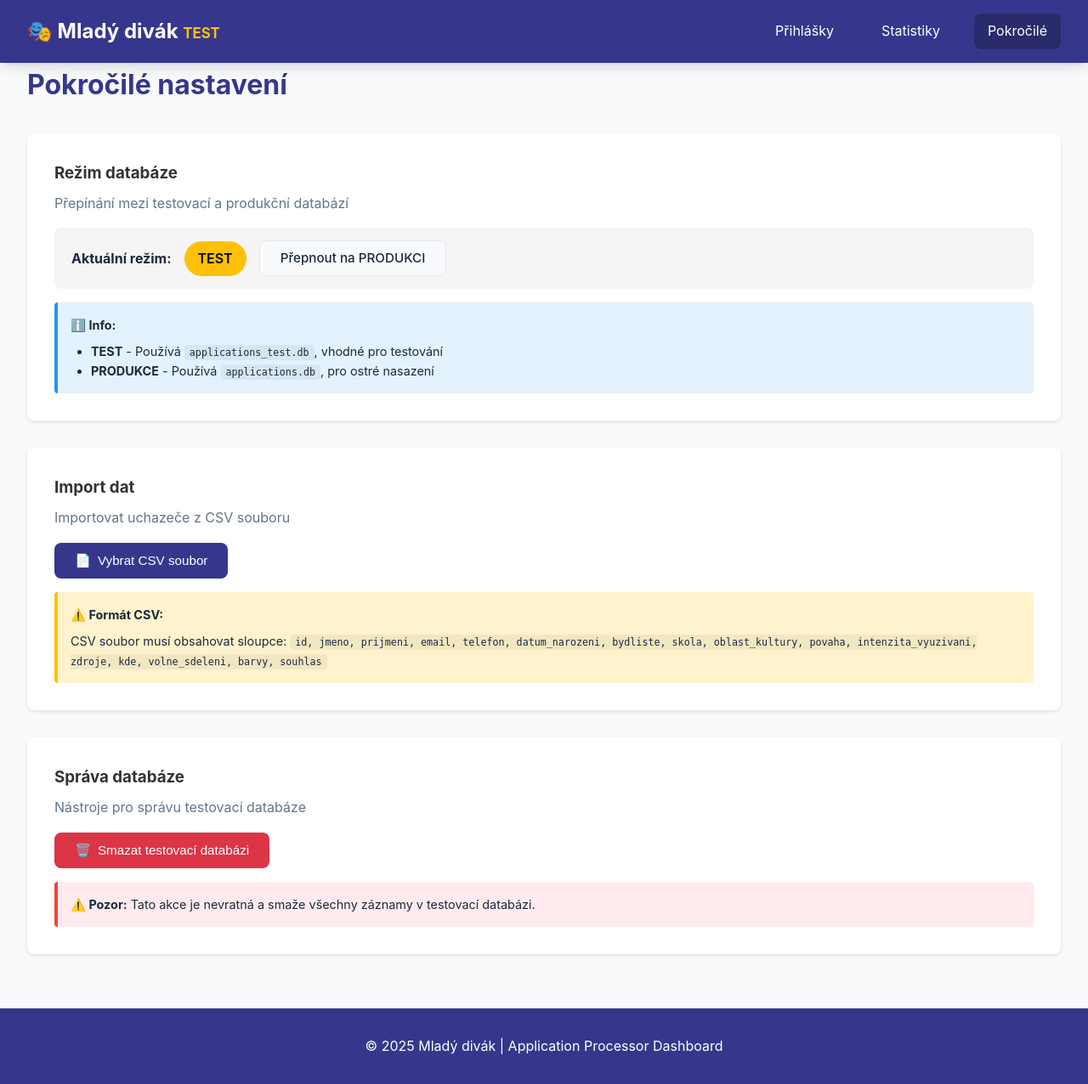
After one commit to dinkotom/md_application_processor, a Flask app: page /advanced in a window 1280 px wide. The commit adds this page. Shown: the whole page at 85% size. Run offline with Flask 3, Linux system fonts and the light colour scheme.

Commit message:
Feat: Advanced tab, App Received field, Sorting, Card Preview

```diff
--- /dev/null
+++ b/templates/advanced.html
@@ -0,0 +1,228 @@
+{% extends "base.html" %}
+
+{% block title %}Pokročilé - Mladý divák{% endblock %}
+
+{% block content %}
+<div class="page-header">
+    <h2>Pokročilé nastavení</h2>
+</div>
+
+<!-- Mode Switcher Section -->
+<div class="settings-section">
+    <h3>Režim databáze</h3>
+    <p class="subtitle">Přepínání mezi testovací a produkční databází</p>
+
+    <div class="mode-switcher"
+        style="display: flex; align-items: center; gap: 15px; background: #f5f5f5; padding: 15px 20px; border-radius: 8px; margin-top: 1rem;">
+        <span style="font-weight: bold;">Aktuální režim:</span>
+        {% if current_mode == 'production' %}
+        <span class="badge"
+            style="background-color: #dc3545; color: white; font-size: 1em; padding: 8px 16px;">PRODUKCE</span>
+        <a href="{{ url_for('switch_mode', mode='test') }}" class="btn btn-secondary">Přepnout na TEST</a>
+        {% else %}
+        <span class="badge"
+            style="background-color: #ffc107; color: black; font-size: 1em; padding: 8px 16px;">TEST</span>
+        <a href="{{ url_for('switch_mode', mode='production') }}" class="btn btn-secondary">Přepnout na PRODUKCI</a>
+        {% endif %}
+    </div>
+
+    <div class="info-box"
+        style="margin-top: 1rem; padding: 15px; background: #e3f2fd; border-left: 4px solid #2196f3; border-radius: 4px;">
+        <p style="margin: 0;"><strong>ℹ️ Info:</strong></p>
+        <ul style="margin: 0.5rem 0 0 1.5rem; padding: 0;">
+            <li><strong>TEST</strong> - Používá <code>applications_test.db</code>, vhodné pro testování</li>
+            <li><strong>PRODUKCE</strong> - Používá <code>applications.db</code>, pro ostré nasazení</li>
+        </ul>
+    </div>
+</div>
+
+<!-- CSV Import Section -->
+<div class="settings-section" style="margin-top: 2rem;">
+    <h3>Import dat</h3>
+    <p class="subtitle">Importovat uchazeče z CSV souboru</p>
+
+    <form id="csvUploadForm" enctype="multipart/form-data" style="margin-top: 1rem;">
+        <input type="file" id="csvFileInput" name="csv_file" accept=".csv" style="display: none;"
+            onchange="handleCSVUpload(event)">
+        <button type="button" class="btn btn-primary" onclick="document.getElementById('csvFileInput').click()">
+            <span style="margin-right: 0.5rem;">📄</span> Vybrat CSV soubor
+        </button>
+    </form>
+
+    <div class="info-box"
+        style="margin-top: 1rem; padding: 15px; background: #fff3cd; border-left: 4px solid #ffc107; border-radius: 4px;">
+        <p style="margin: 0;"><strong>⚠️ Formát CSV:</strong></p>
+        <p style="margin: 0.5rem 0 0 0;">CSV soubor musí obsahovat sloupce:
+            <code>id, jmeno, prijmeni, email, telefon, datum_narozeni, bydliste, skola, oblast_kultury, povaha, intenzita_vyuzivani, zdroje, kde, volne_sdeleni, barvy, souhlas</code>
+        </p>
+    </div>
+</div>
+
+<!-- Database Management Section (Test mode only) -->
+{% if current_mode != 'production' %}
+<div class="settings-section" style="margin-top: 2rem;">
+    <h3>Správa databáze</h3>
+    <p class="subtitle">Nástroje pro správu testovací databáze</p>
+
+    <button type="button" class="btn" style="background-color: #dc3545; color: white; margin-top: 1rem;"
+        onclick="openClearDbModal()">
+        <span style="margin-right: 0.5rem;">🗑️</span> Smazat testovací databázi
+    </button>
+
+    <div class="info-box"
+        style="margin-top: 1rem; padding: 15px; background: #ffebee; border-left: 4px solid #f44336; border-radius: 4px;">
+        <p style="margin: 0;"><strong>⚠️ Pozor:</strong> Tato akce je nevratná a smaže všechny záznamy v testovací
+            databázi.</p>
+    </div>
+</div>
+{% endif %}
+
+<!-- Clear DB Confirmation Modal -->
+<div id="clearDbModal" class="modal-overlay">
+    <div class="modal">
+        <div class="modal-title">⚠️ Smazat databázi?</div>
+        <div class="modal-body">
+            <p>Opravdu chcete smazat <strong>celou testovací databázi</strong>?</p>
+            <p style="color: #dc3545;">Tato akce je nevratná a smaže všechny přihlášky v testovacím režimu.</p>
+        </div>
+        <div class="modal-actions">
+            <button class="btn btn-secondary" onclick="closeClearDbModal()">Zrušit</button>
+            <form id="clearDbForm" action="{{ url_for('clear_database') }}" method="POST" style="display: inline;">
+                <button type="button" class="btn" style="background-color: #dc3545; color: white;"
+                    onclick="submitClearDb()">Ano, smazat vše</button>
+            </form>
+        </div>
+    </div>
+</div>
+
+<!-- Import Confirmation Modal -->
+<div id="importModal" class="modal-overlay">
+    <div class="modal">
+        <div class="modal-title">Potvrzení importu</div>
+        <div class="modal-body">
+            <p><span id="importSource">CSV soubor</span> obsahuje <strong id="importTotal">0</strong> záznamů.</p>
+            <p>Bude importováno: <strong id="importNew" style="color: var(--success-color);">0</strong> nových uchazečů
+            </p>
+            <p>Bude přeskočeno: <strong id="importDuplicates" style="color: var(--warning-color);">0</strong> duplicit
+            </p>
+            <br>
+            <p>Chcete pokračovat?</p>
+        </div>
+        <div class="modal-actions">
+            <button type="button" onclick="closeImportModal()" class="btn btn-secondary">Zrušit</button>
+            <button type="button" onclick="confirmImport()" class="btn btn-primary">Pokračovat</button>
+        </div>
+    </div>
+</div>
+
+<script>
+    function openClearDbModal() {
+        const modal = document.getElementById('clearDbModal');
+        modal.style.display = 'flex';
+        modal.offsetHeight;
+        modal.classList.add('active');
+    }
+
+    function closeClearDbModal() {
+        const modal = document.getElementById('clearDbModal');
+        modal.classList.remove('active');
+        setTimeout(() => {
+            modal.style.display = 'none';
+        }, 300);
+    }
+
+    function submitClearDb() {
+        closeClearDbModal();
+        document.getElementById('clearDbForm').submit();
+    }
+
+    // CSV Import handling
+    async function handleCSVUpload(event) {
+        const file = event.target.files[0];
+        if (!file) return;
+
+        const formData = new FormData();
+        formData.append('csv_file', file);
+
+        try {
+            const response = await fetch('{{ url_for("import_preview") }}', {
+                method: 'POST',
+                body: formData
+            });
+
+            const stats = await response.json();
+
+            // Show confirmation modal
+            document.getElementById('importSource').textContent = 'CSV soubor';
+            document.getElementById('importTotal').textContent = stats.total;
+            document.getElementById('importNew').textContent = stats.new;
+            document.getElementById('importDuplicates').textContent = stats.duplicates;
+
+            const modal = document.getElementById('importModal');
+            modal.style.display = 'flex';
+            modal.offsetHeight;
+            modal.classList.add('active');
+        } catch (error) {
+            console.error('Error uploading CSV:', error);
+            alert('Chyba při nahrávání CSV souboru.');
+        }
+
+        // Reset file input
+        event.target.value = '';
+    }
+
+    function closeImportModal() {
+        const modal = document.getElementById('importModal');
+        modal.classList.remove('active');
+        setTimeout(() => {
+            modal.style.display = 'none';
+        }, 300);
+    }
+
+    function confirmImport() {
+        fetch('{{ url_for("import_confirm") }}', {
+            method: 'POST'
+        }).then(() => {
+            window.location.href = '{{ url_for("index") }}';
+        });
+    }
+
+    // Close modals on click outside
+    window.onclick = function (event) {
+        const clearModal = document.getElementById('clearDbModal');
+        const importModal = document.getElementById('importModal');
+
+        if (event.target == clearModal) {
+            closeClearDbModal();
+        }
+        if (event.target == importModal) {
+            closeImportModal();
+        }
+    }
+</script>
+
+<style>
+    .settings-section {
+        background: white;
+        padding: 2rem;
+        border-radius: 8px;
+        box-shadow: 0 2px 4px rgba(0, 0, 0, 0.1);
+    }
+
+    .settings-section h3 {
+        margin-top: 0;
+        color: #333;
+    }
+
+    .info-box {
+        font-size: 0.9em;
+    }
+
+    .info-box code {
+        background: rgba(0, 0, 0, 0.05);
+        padding: 2px 6px;
+        border-radius: 3px;
+        font-family: monospace;
+    }
+</style>
+{% endblock %}
--- a/templates/base.html
+++ b/templates/base.html
@@ -11,12 +11,15 @@
 <body>
     <nav class="navbar">
         <div class="container">
-            <h1 class="logo">🎭 Mladý divák</h1>
+            <h1 class="logo">🎭 Mladý divák{% if current_mode != 'production' %} <span
+                    style="color: #ffc107; font-size: 0.7em;">TEST</span>{% endif %}</h1>
             <div class="nav-links">
                 <a href="{{ url_for('index') }}"
                     class="{% if request.endpoint == 'index' %}active{% endif %}">Přihlášky</a>
                 <a href="{{ url_for('stats') }}"
                     class="{% if request.endpoint == 'stats' %}active{% endif %}">Statistiky</a>
+                <a href="{{ url_for('advanced') }}"
+                    class="{% if request.endpoint == 'advanced' %}active{% endif %}">Pokročilé</a>
             </div>
         </div>
     </nav>
```
Also changed, not shown: migrate_db.py (added, +35 -0 lines), src/fetcher.py (+5 -2 lines), src/validator.py (+5 -3 lines), templates/detail.html (+15 -13 lines), templates/index.html (+22 -123 lines), tests/test_web_app.py (+1 -0 lines), web_app.py (+55 -5 lines), README.md.
